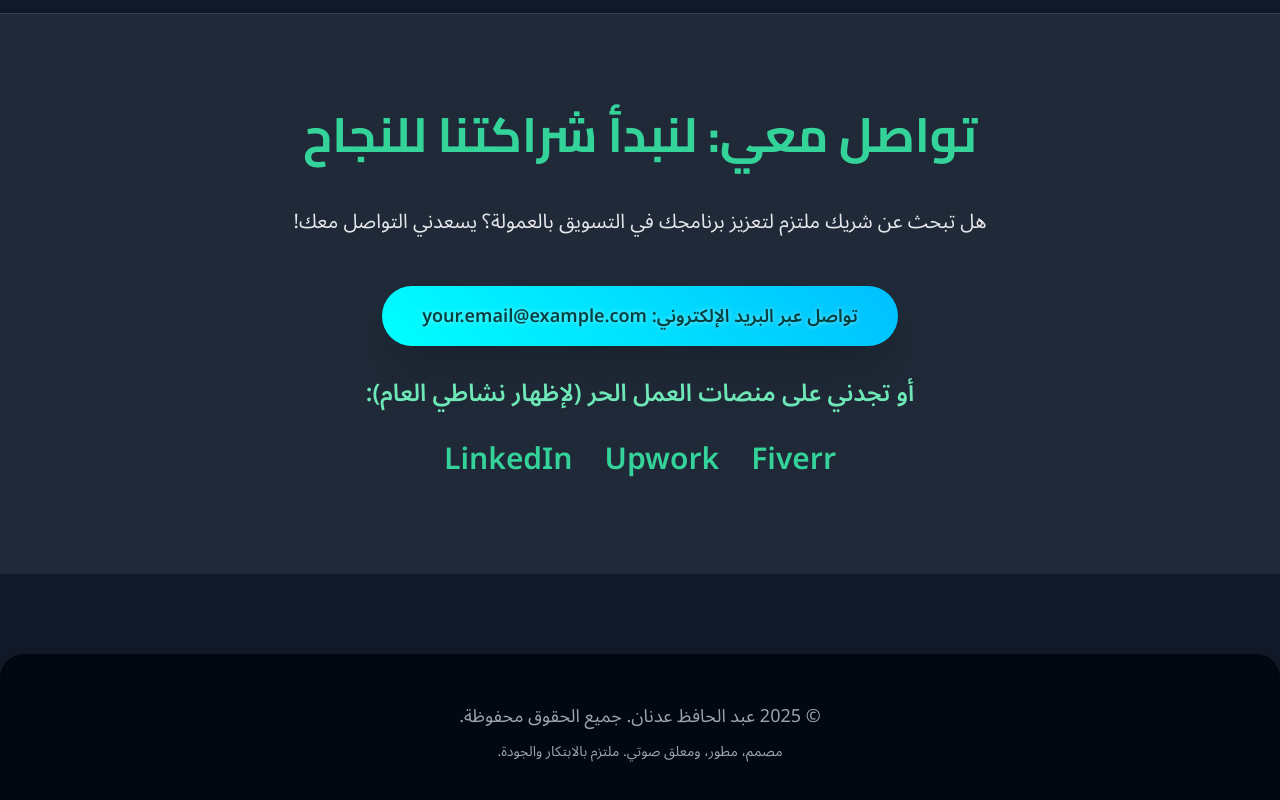
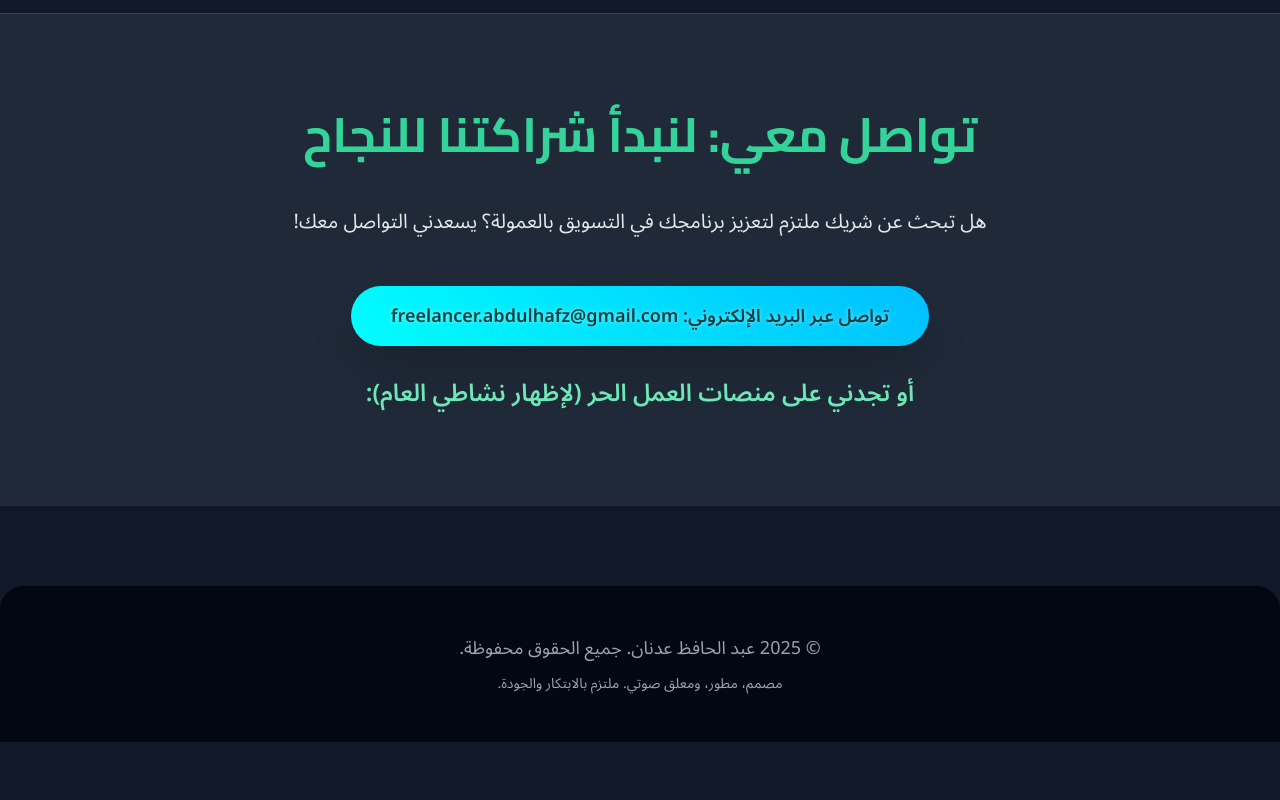
Before and after one commit to abdulhafz677/biographyl, a plain HTML site: page index.html in a window 1280 px wide. Shown: the part 3277-4077 px from the top of the page. After the commit the page ends 4019 px from the top, so only its background shows below. Drawn offline with nearby package versions, Linux system fonts and the light colour scheme.

Commit message:
Update index.html

```diff
--- a/index.html
+++ b/index.html
@@ -239,20 +239,11 @@
             </p>
             <div class="flex flex-col items-center space-y-8">
                 <a href="mailto:your.email@example.com" class="hero-button py-4 px-10 rounded-full shadow-2xl inline-block text-lg">
-                    تواصل عبر البريد الإلكتروني: your.email@example.com
+                    تواصل عبر البريد الإلكتروني: freelancer.abdulhafz@gmail.com
                 </a>
                 <p class="text-2xl text-emerald-300 font-bold">
                     أو تجدني على منصات العمل الحر (لإظهار نشاطي العام):
-                </p>
-                <!-- روابط منصات العمل الحر أو التواصل الاجتماعي -->
-                <div class="flex space-x-8 space-x-reverse">
-                    <!-- رابط فايفر -->
-                    <a href="https://www.fiverr.com/[YourFiverrUsername]" target="_blank" class="text-emerald-400 hover:text-emerald-200 transition-colors duration-200 text-3xl font-semibold transform hover:scale-110">Fiverr</a>
-                    <!-- رابط اب وورك -->
-                    <a href="https://www.upwork.com/freelancers/~[YourUpworkProfile]" target="_blank" class="text-emerald-400 hover:text-emerald-200 transition-colors duration-200 text-3xl font-semibold transform hover:scale-110">Upwork</a>
-                    <!-- رابط لينكد إن -->
-                    <a href="https://www.linkedin.com/in/[YourLinkedInProfile]" target="_blank" class="text-emerald-400 hover:text-emerald-200 transition-colors duration-200 text-3xl font-semibold transform hover:scale-110">LinkedIn</a>
-                    <!-- يمكنك إضافة المزيد من الروابط هنا -->
+                </p>   <!-- يمكنك إضافة المزيد من الروابط هنا -->
                 </div>
             </div>
         </div>
```
